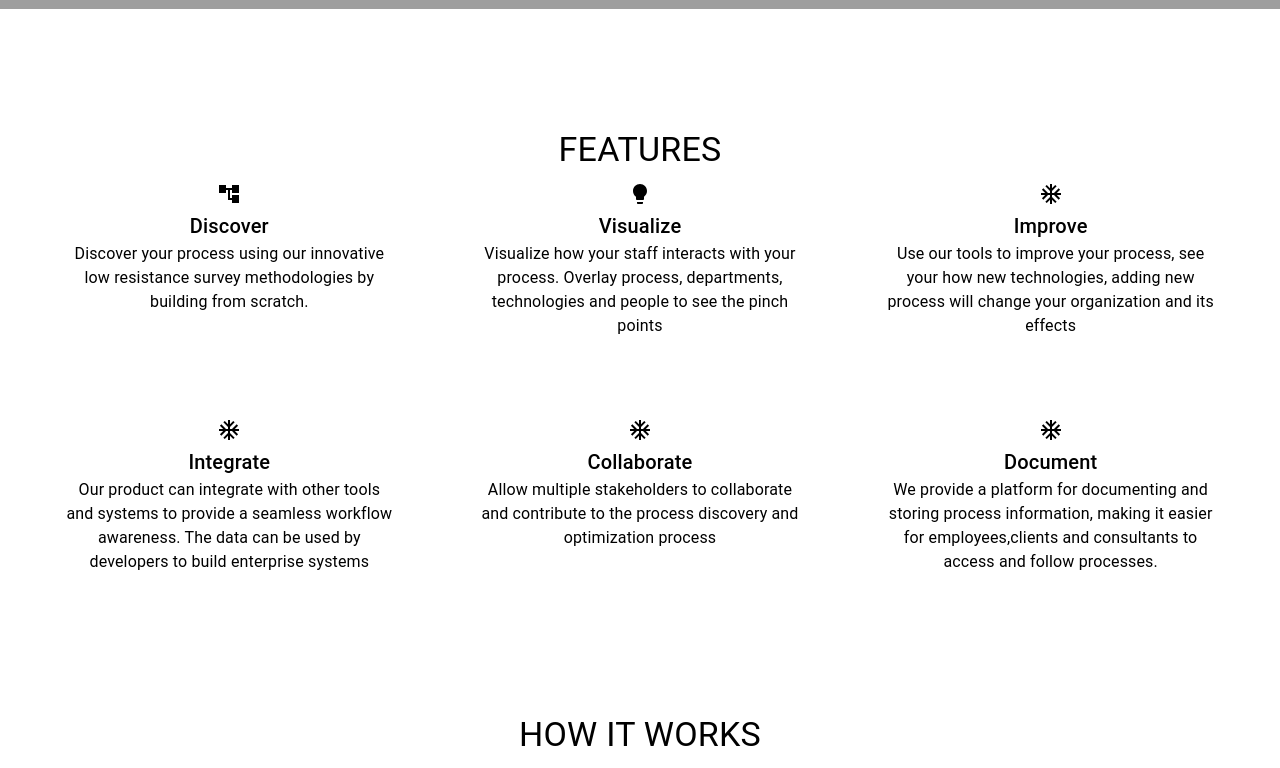
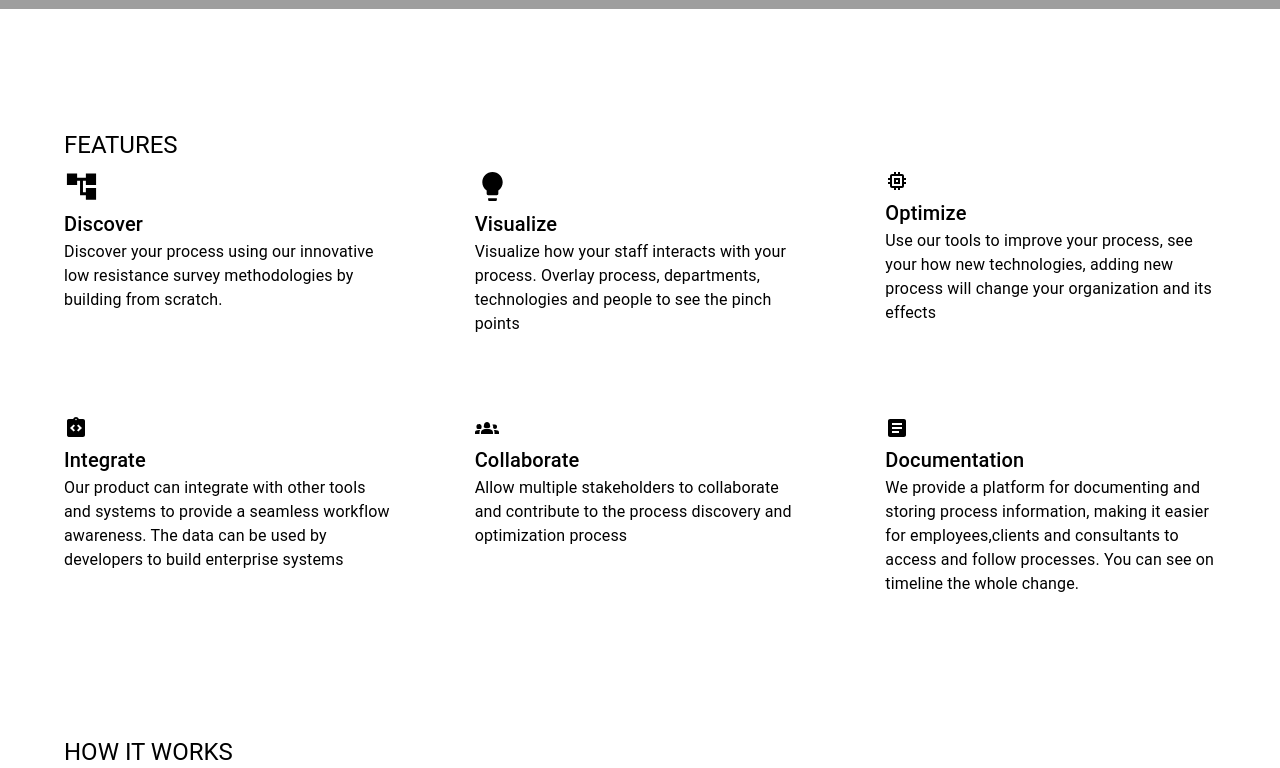
Before and after one commit to spuchala/flows-web-ui, a React (Create React App) app: page / in a window 1280 px wide. Shown: the part 560-1328 px from the top of the page. Built offline with nearby package versions, Linux system fonts and the light colour scheme; grey boxes are pictures that could not be loaded.

Commit message:
changes to icons size

```diff
--- a/src/views/home/home.css
+++ b/src/views/home/home.css
@@ -15,7 +15,7 @@
   margin-bottom: 112px;
 }
 .featuresSection {
-  text-align: center;
+  text-align: left;
   display: flex;
   position: relative;
   flex-wrap: wrap;
@@ -29,7 +29,7 @@
   margin-bottom: 120px;
 }
 .howItWorksSection {
-  text-align: center;
+  text-align: left;
   display: flex;
   position: relative;
   flex-wrap: wrap;
--- a/src/views/home/home.js
+++ b/src/views/home/home.js
@@ -13,6 +13,10 @@ import { Link } from "react-router-dom";
 import AcUnitIcon from "@mui/icons-material/AcUnit";
 import AccountTreeIcon from '@mui/icons-material/AccountTree';
 import LightbulbIcon from '@mui/icons-material/Lightbulb';
+import IntegrationInstructionsIcon from '@mui/icons-material/IntegrationInstructions';
+import Groups2Icon from '@mui/icons-material/Groups2';
+import ArticleIcon from '@mui/icons-material/Article';
+import MemoryIcon from '@mui/icons-material/Memory';
 import "./home.css";
 
 const Home = () => {
@@ -35,51 +39,51 @@ const Home = () => {
       </section>
       <section className="featuresSection">
         <Container className="featuresContainer">
-        <Typography variant="h4" gutterBottom>
+        <Typography variant="h5" gutterBottom>
             FEATURES
           </Typography>
           <Box sx={{ flexGrow: 1 }}>
             <Grid container spacing={10}>
               <Grid item xs={4} md={4}>
-                <AccountTreeIcon />
+                <AccountTreeIcon fontSize = "large"/>
                 <Typography variant="h6">Discover</Typography>
                 <Typography>
                 Discover your process using our innovative low resistance survey methodologies by building from scratch.
                 </Typography>
               </Grid>
               <Grid item xs={4} md={4}>
-                <LightbulbIcon/>
+                <LightbulbIcon fontSize = "large"/>
                 <Typography variant="h6">Visualize</Typography>
                 <Typography>
                  Visualize how your staff interacts with your process. Overlay process, departments, technologies  and people to see the pinch points
                 </Typography>
               </Grid>
               <Grid item xs={4} md={4}>
-                <AcUnitIcon />
-                <Typography variant="h6">Improve</Typography>
+                <MemoryIcon />
+                <Typography variant="h6">Optimize</Typography>
                 <Typography>
                   Use our tools to improve your process, see your how new technologies,  adding new process will change your organization and its effects
                 </Typography>
               </Grid>
               <Grid item xs={4} md={4}>
-                <AcUnitIcon />
+                <IntegrationInstructionsIcon />
                 <Typography variant="h6">Integrate</Typography>
                 <Typography>
                 Our product can integrate with other tools and systems to provide a seamless workflow awareness. The data can be used by developers to build enterprise systems
                  </Typography>
               </Grid>
               <Grid item xs={4} md={4}>
-                <AcUnitIcon />
+                <Groups2Icon />
                 <Typography variant="h6">Collaborate</Typography>
                 <Typography>
                 Allow multiple stakeholders to collaborate and contribute to the process discovery and optimization process
                 </Typography>
               </Grid>
               <Grid item xs={4} md={4}>
-                <AcUnitIcon />
-                <Typography variant="h6">Document</Typography>
+                <ArticleIcon />
+                <Typography variant="h6">Documentation</Typography>
                 <Typography>
-                We provide a platform for documenting and storing process information, making it easier for employees,clients and consultants to access and follow processes.
+                We provide a platform for documenting and storing process information, making it easier for employees,clients and consultants to access and follow processes. You can see on timeline the whole change.
                 </Typography>
               </Grid>
             </Grid>
@@ -88,7 +92,7 @@ const Home = () => {
       </section>
       <section className="howItWorksSection">
         <Container className="howItWorksContainer">
-          <Typography variant="h4" gutterBottom>
+          <Typography variant="h5" gutterBottom>
             HOW IT WORKS
           </Typography>
           <Box sx={{ flexGrow: 1 }}>
```
